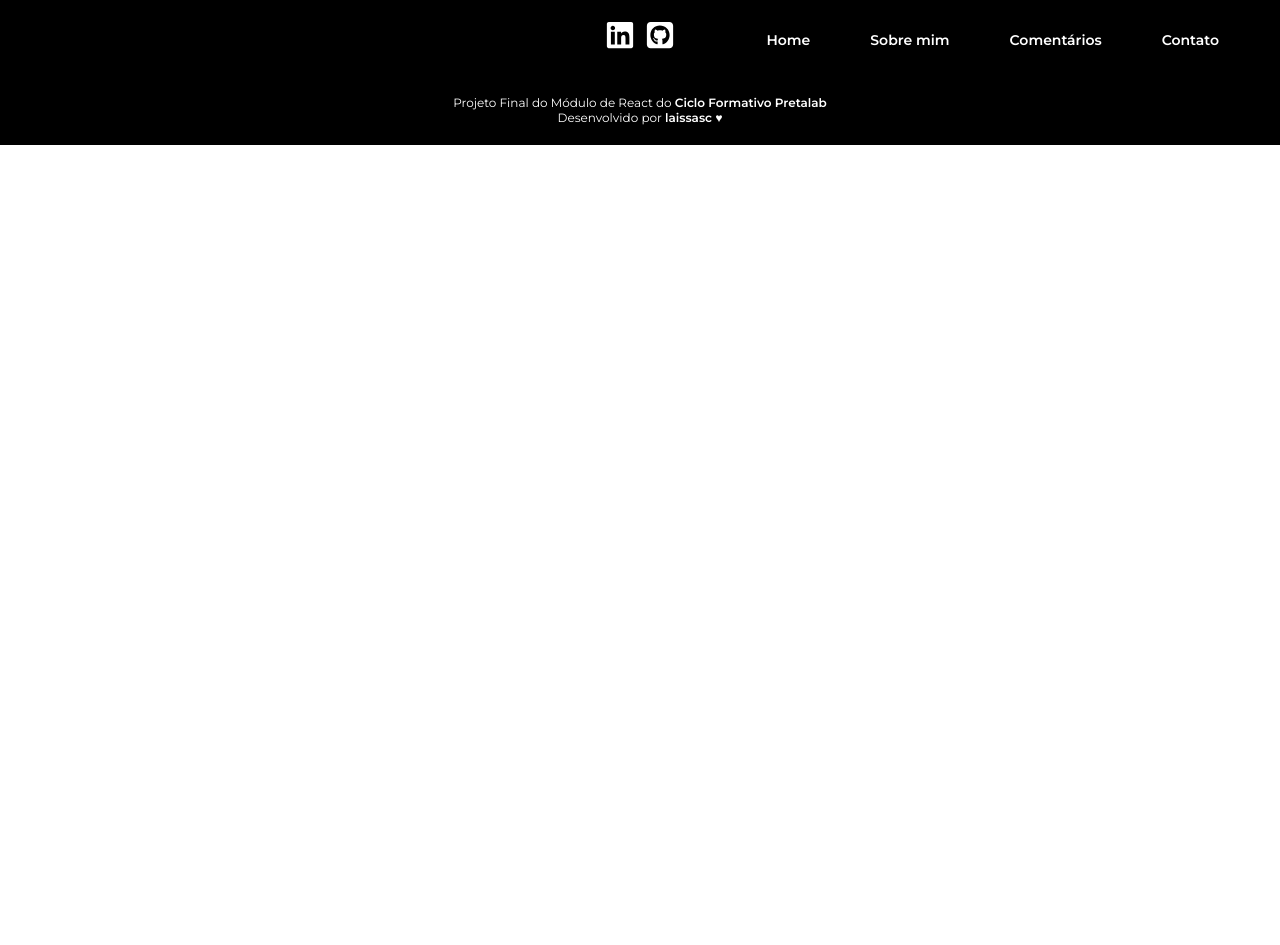
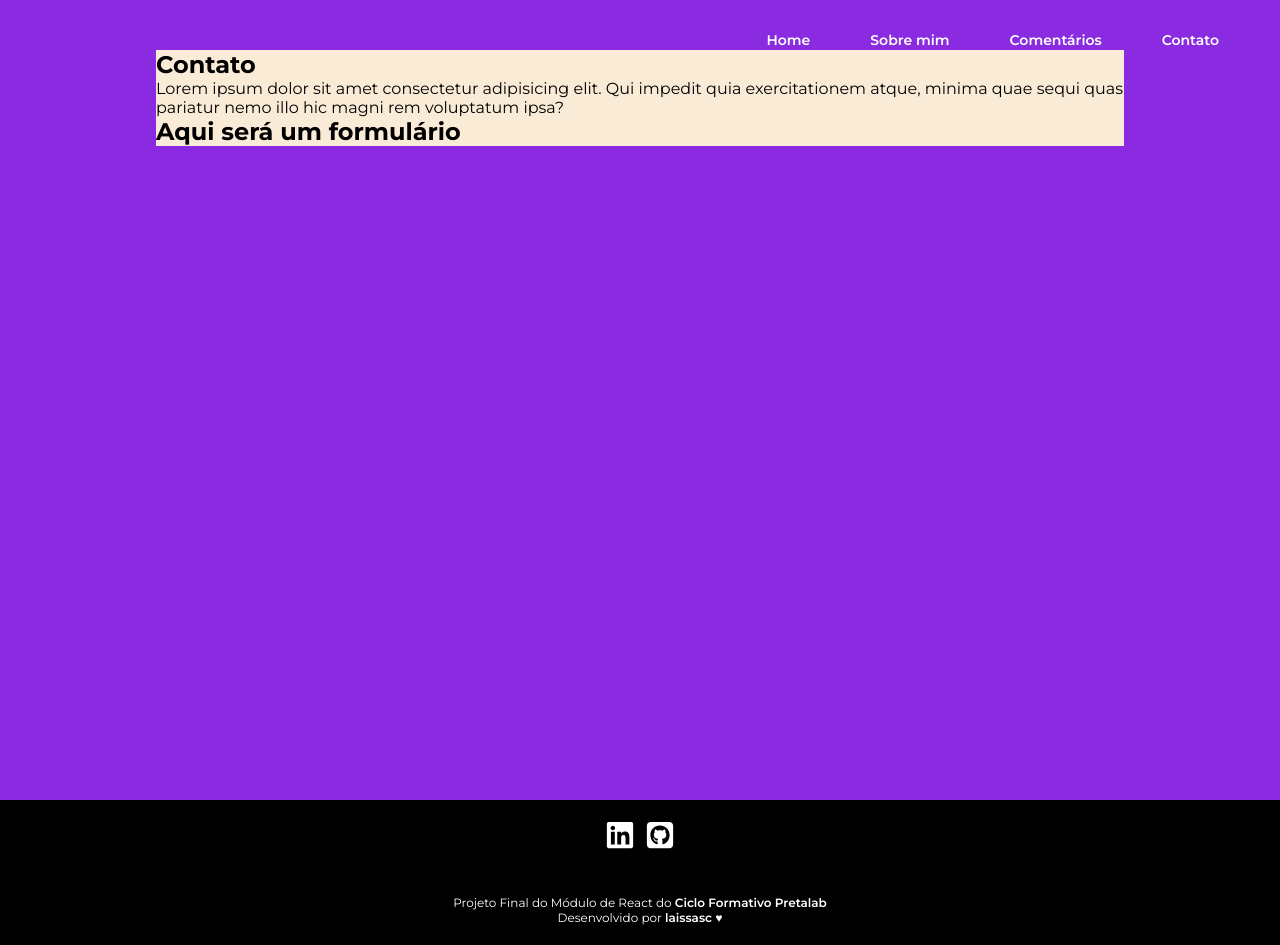
Before and after one commit to LaissaSaraiva/pretalab-projeto-final-react, a React (Vite) app: page /contato in a window 1280 px wide. Before the commit the page ends 800 px from the top, so only its background shows below. Built offline with nearby package versions, Linux system fonts and the light colour scheme.

Commit message:
feat: Inicia ContactPage e Forms

```diff
--- a/src/App.jsx
+++ b/src/App.jsx
@@ -2,6 +2,7 @@ import Header from "./components/Header"
 import { Route, Routes } from "react-router-dom"
 import Footer from "./components/Footer"
 import HomePage from "./pages/HomePage/HomePage"
+import ContactPage from "./pages/ContactPage/ContactPage"
 
 function App() {
   return (
@@ -9,6 +10,7 @@ function App() {
     <Header/>
     <Routes>
       <Route path="/" element={<HomePage/>}/>
+      <Route path="/contato" element={<ContactPage/>} />
     </Routes>
     <Footer/>
     </>
--- /dev/null
+++ b/src/components/Forms/Forms.jsx
@@ -0,0 +1,11 @@
+import React from "react"
+
+const Forms = () => {
+  return(
+    <form action="">
+      <h1>Aqui será um formulário</h1>
+  </form>
+  )
+}
+
+export default Forms
--- /dev/null
+++ b/src/pages/ContactPage/ContactPage.jsx
@@ -0,0 +1,28 @@
+import React from "react";
+import styles from './ContactPage.module.css'
+import Forms from "../../components/Forms/Forms"
+
+const ContactPage = () => {
+
+  return (
+    <section className={styles.contact__container}>
+      <div className={styles.contact__container__wrapper}>
+        <div>
+          <h1>Contato</h1>
+          <p>
+            Lorem ipsum dolor sit amet consectetur adipisicing elit. Qui impedit
+            quia exercitationem atque, minima quae sequi quas pariatur nemo illo
+            hic magni rem voluptatum ipsa?
+          </p>
+        </div>
+
+        <div>
+          <Forms/>
+        </div>
+
+      </div>
+    </section>
+  )
+}
+
+export default ContactPage;
--- /dev/null
+++ b/src/pages/ContactPage/ContactPage.module.css
@@ -0,0 +1,11 @@
+.contact__container {
+  min-height: 100vh;
+  background-color: blueviolet;
+  padding-top: 50px;
+}
+
+.contact__container__wrapper {
+  max-width: 968px;
+  margin: 0 auto;
+  background-color: antiquewhite;
+}
```
